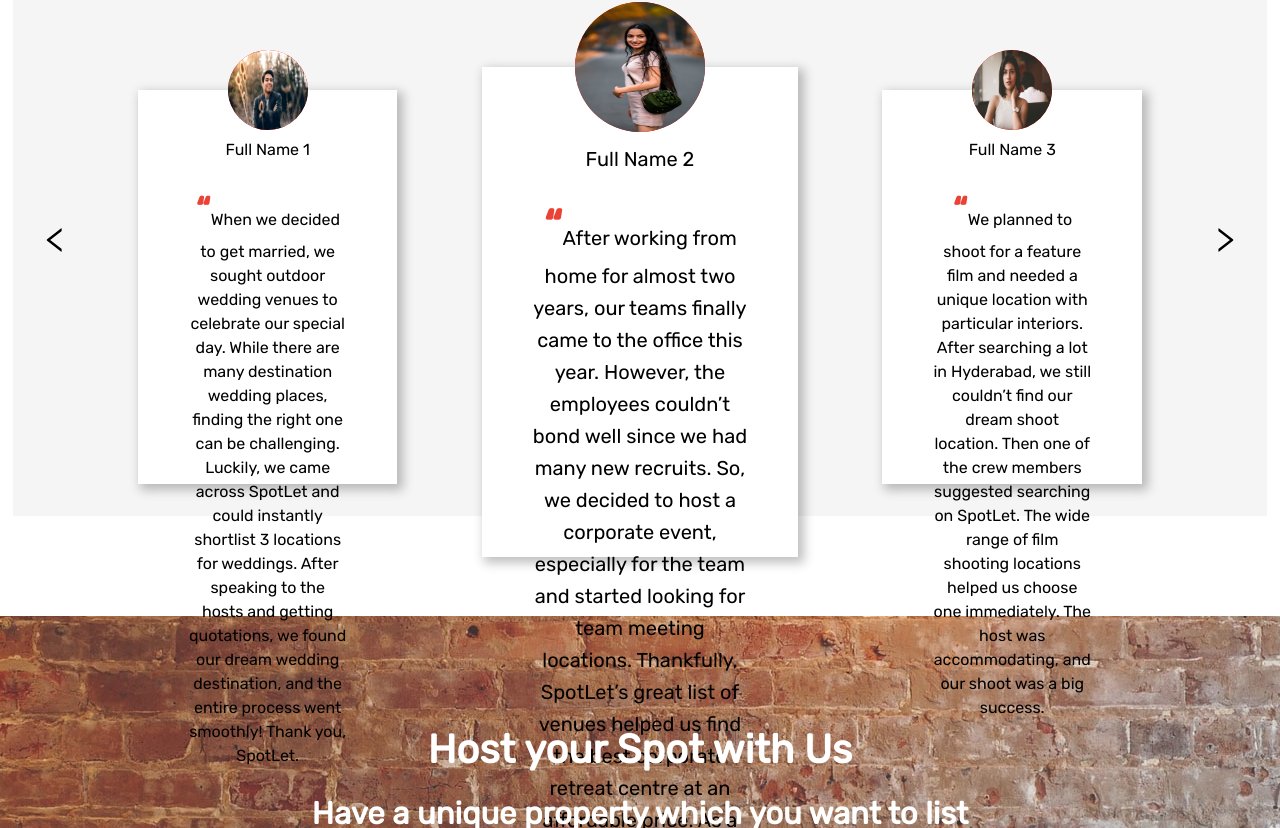
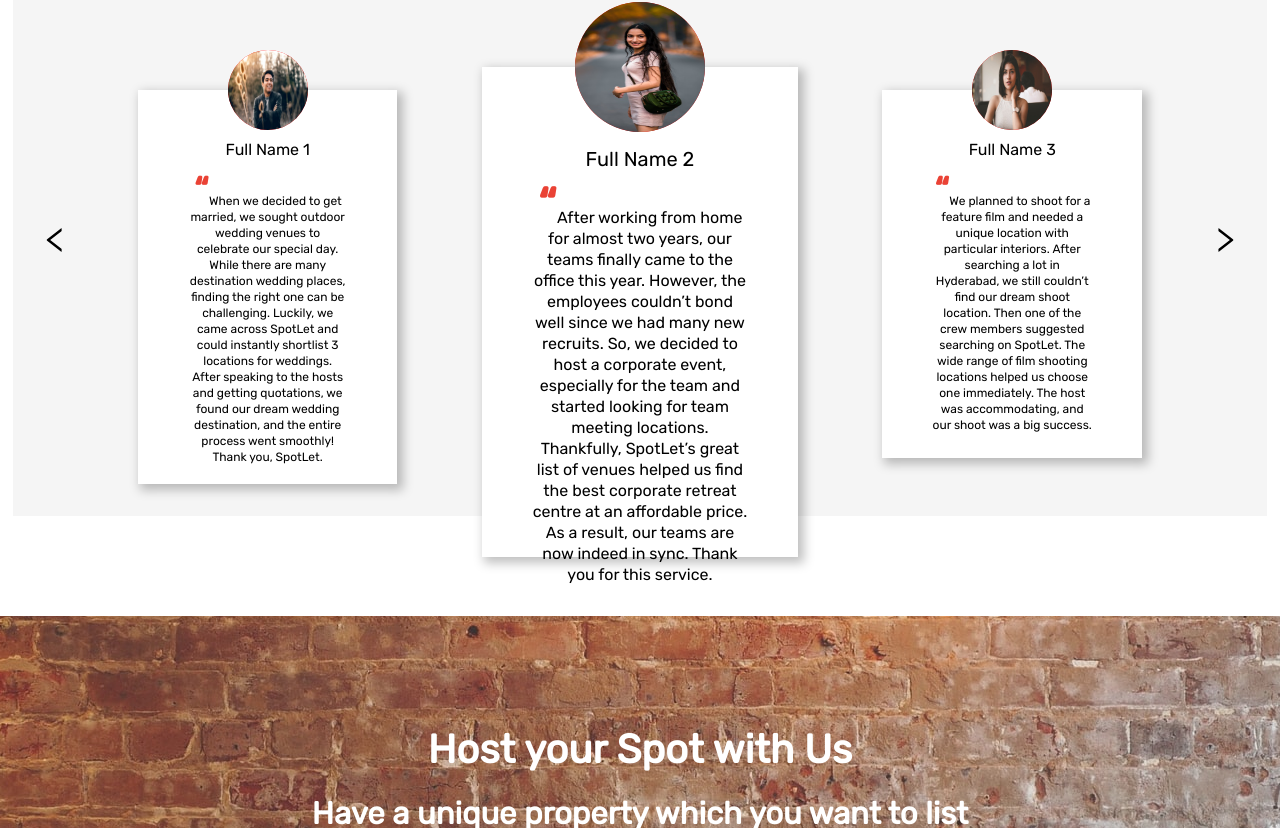
Before and after one commit to Maurice522/spotlet-front, a React (Create React App) app: page / in a window 1280 px wide. Shown: the part 4732-5560 px from the top of the page. Built offline with nearby package versions, Linux system fonts and the light colour scheme; no server answers.

Commit message:
Fixed testimonial carc issue

```diff
--- a/src/Assets/Styles/Home/testimonials.css
+++ b/src/Assets/Styles/Home/testimonials.css
@@ -100,8 +100,8 @@
 	font-family: "Rubik";
 	font-style: normal;
 	font-weight: 400;
-	font-size: 20px;
-	line-height: 32px;
+	font-size: 16px;
+	line-height: 21px;
 	text-align: center;
 	padding: 25px 50px;
 }
@@ -110,8 +110,8 @@
 	font-family: "Rubik";
 	font-style: normal;
 	font-weight: 400;
-	font-size: 16px;
-	line-height: 24px;
+	font-size: 12px;
+	line-height: 16px;
 	text-align: center;
 	padding: 3px;
 	padding: 25px 50px;
@@ -122,7 +122,7 @@
 	font-style: normal;
 	font-weight: 700;
 	font-size: 49px;
-	line-height: 64px;
+	/* line-height: 64px; */
 	text-align: center;
 	color: #ea4235;
 }
@@ -132,7 +132,7 @@
 	font-style: normal;
 	font-weight: 600;
 	font-size: 39px;
-	line-height: 56px;
+	/* line-height: 56px; */
 	text-align: center;
 	color: #ea4235;
 }
```
